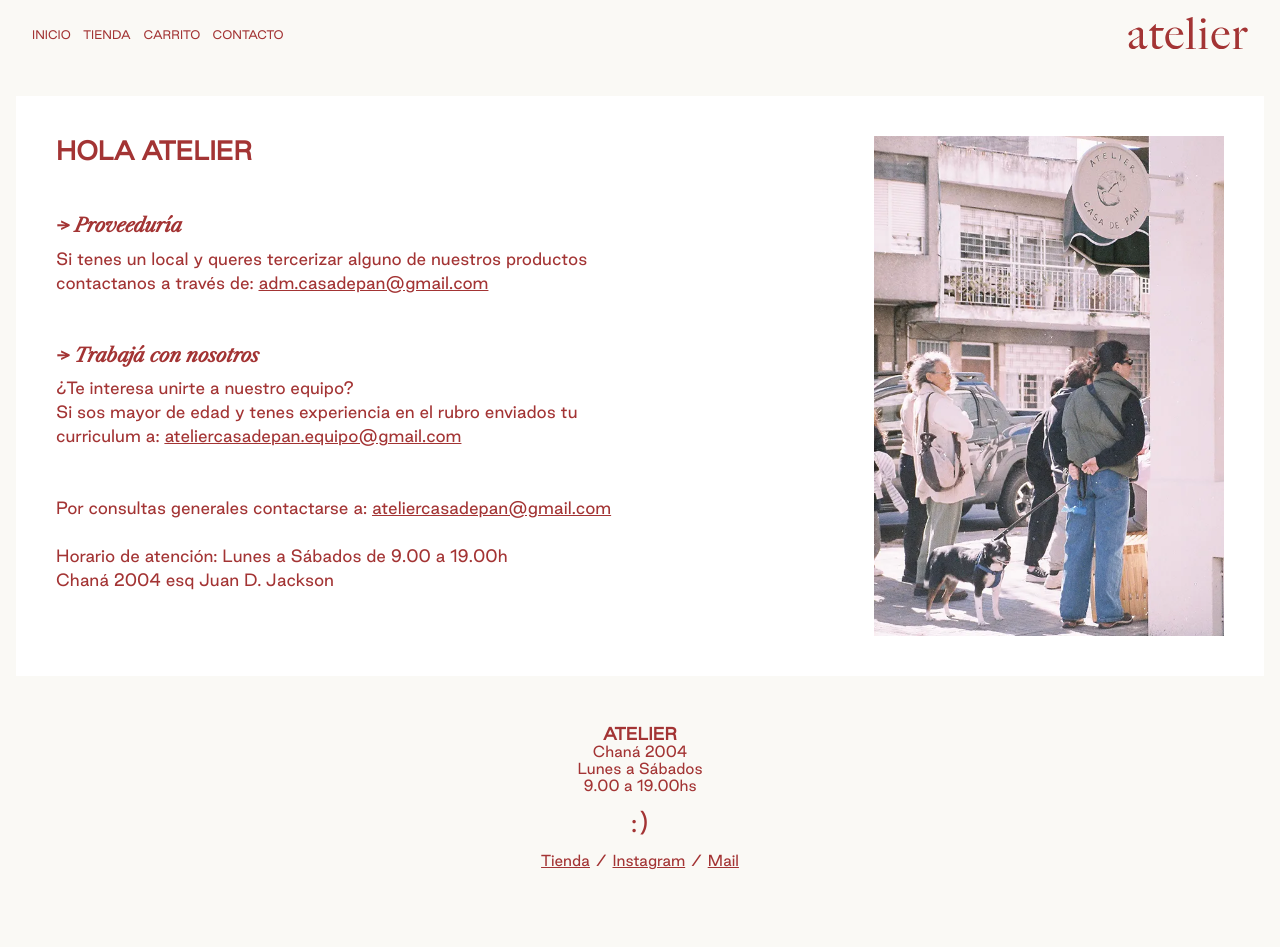
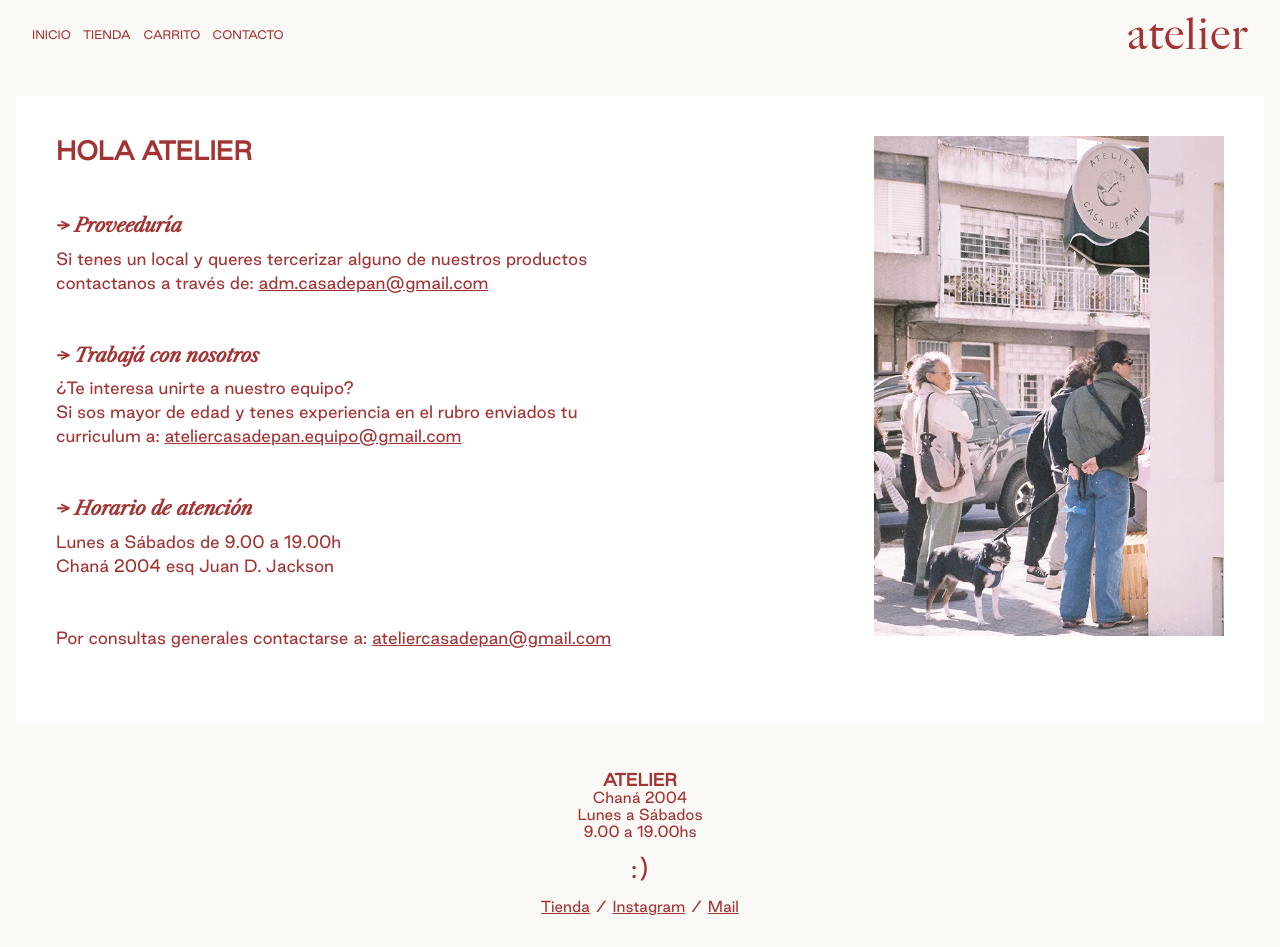
Before and after one commit to fchafes/atelier_home, a Next.js app: page /contacto in a window 1280 px wide. Before the commit the page ends 901 px from the top, so only its background shows below. Built offline with nearby package versions, Linux system fonts and the light colour scheme.

Commit message:
cambios en contacto page

```diff
--- a/src/app/contacto/page.js
+++ b/src/app/contacto/page.js
@@ -40,17 +40,20 @@
                   </a>
                 </p>
               </div>
+              <div className={styles.textBox}>
+                <h2>→ Horario de atención</h2>
+                <p>
+                  Lunes a Sábados de 9.00 a 19.00h
+                  <br />
+                  Chaná 2004 esq Juan D. Jackson
+                </p>
+              </div>
               <p>
                 Por consultas generales contactarse a:{" "}
                 <a href="mailto:ateliercasadepan@gmail.com">
                   ateliercasadepan@gmail.com
                 </a>
               </p>
-              <p>
-                <br />
-                Horario de atención: Lunes a Sábados de 9.00 a 19.00h
-              </p>
-              <p>Chaná 2004 esq Juan D. Jackson</p>
             </article>
             <article>
               <div className={styles.imgBox}>
```
